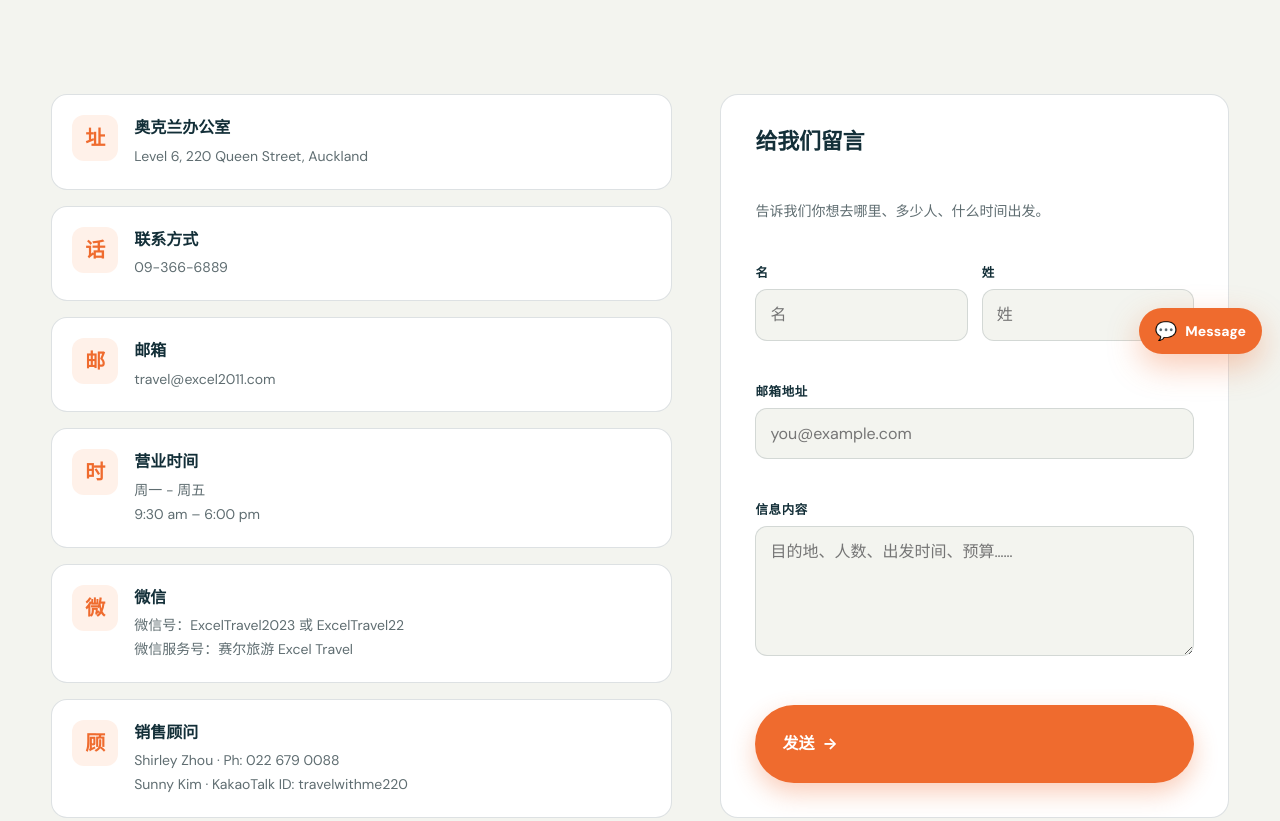
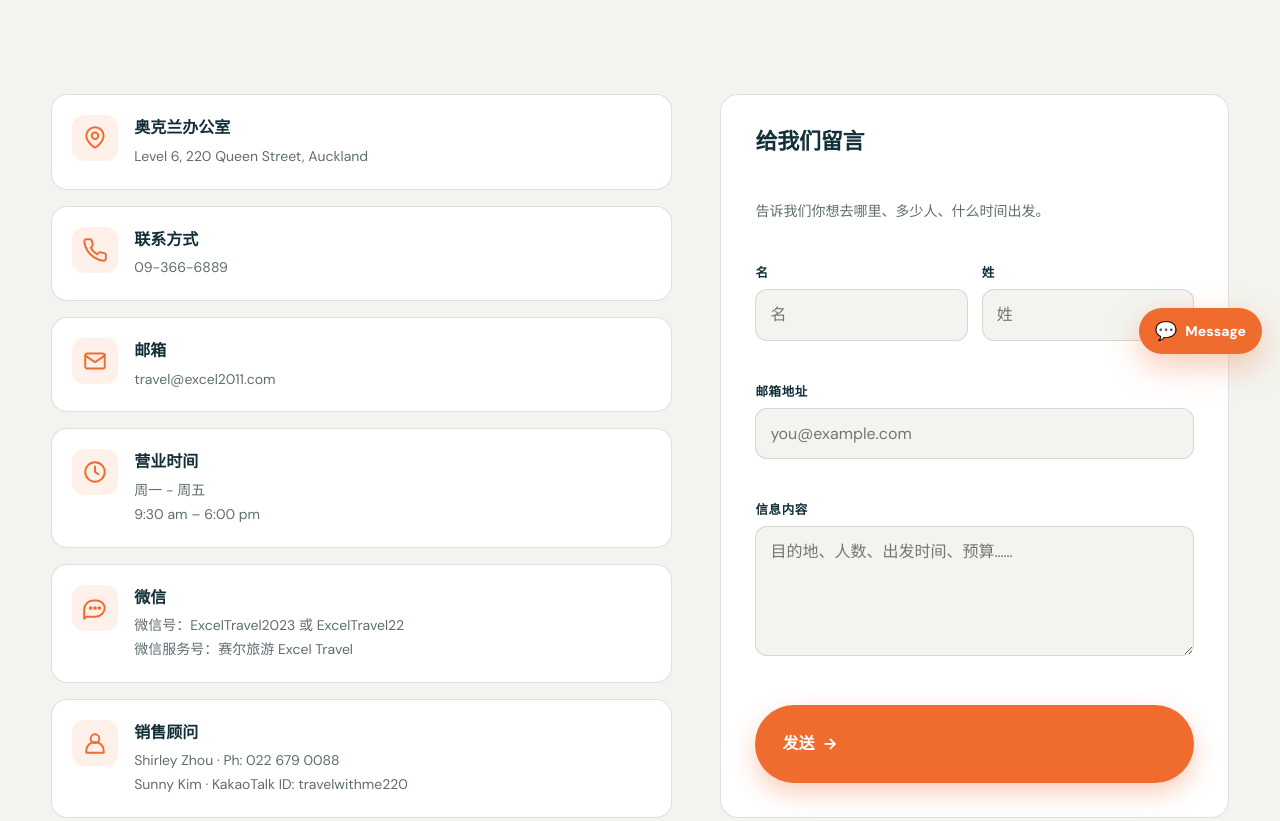
Before and after one commit to thirdmannz/exceltravel, a website: page contact.html in a window 1280 px wide. Shown: the part 428-1249 px from the top of the page. Drawn offline with Linux system fonts and the light colour scheme.

Commit message:
fix(contact): replace character badges with SVG icons
The six contact cards still used single Chinese characters (址/話/郵/時/微/顧)
as badge placeholders. Use the same inline stroke icons as the rest of the
site, and guard it in build tests for all three languages.

```diff
--- a/contact.html
+++ b/contact.html
@@ -84,27 +84,27 @@
         <div class="contact-grid">
           <div class="contact-info">
             <div class="info-card reveal">
-              <span class="info-icon" aria-hidden="true">址</span>
+              <span class="info-icon" aria-hidden="true"><svg width="26" height="26" viewBox="0 0 24 24" fill="none" stroke="currentColor" stroke-width="1.8" stroke-linecap="round" stroke-linejoin="round" focusable="false" aria-hidden="true"><path d="M20 10c0 6-8 11-8 11S4 16 4 10a8 8 0 1 1 16 0Z"/><circle cx="12" cy="10" r="3"/></svg></span>
               <div><strong>奥克兰办公室</strong><p>Level 6, 220 Queen Street, Auckland</p></div>
             </div>
             <div class="info-card reveal reveal-delay">
-              <span class="info-icon" aria-hidden="true">话</span>
+              <span class="info-icon" aria-hidden="true"><svg width="26" height="26" viewBox="0 0 24 24" fill="none" stroke="currentColor" stroke-width="1.8" stroke-linecap="round" stroke-linejoin="round" focusable="false" aria-hidden="true"><path d="M22 16.9v3a2 2 0 0 1-2.2 2 19.8 19.8 0 0 1-8.6-3.1 19.5 19.5 0 0 1-6-6A19.8 19.8 0 0 1 2.1 4.2 2 2 0 0 1 4.1 2h3a2 2 0 0 1 2 1.7c.1 1 .4 2 .7 2.9a2 2 0 0 1-.5 2.1L8 10a16 16 0 0 0 6 6l1.3-1.3a2 2 0 0 1 2.1-.5c.9.3 1.9.6 2.9.7a2 2 0 0 1 1.7 2Z"/></svg></span>
               <div><strong>联系方式</strong><p><a href="tel:+6493666889">09-366-6889</a></p></div>
             </div>
             <div class="info-card reveal">
-              <span class="info-icon" aria-hidden="true">邮</span>
+              <span class="info-icon" aria-hidden="true"><svg width="26" height="26" viewBox="0 0 24 24" fill="none" stroke="currentColor" stroke-width="1.8" stroke-linecap="round" stroke-linejoin="round" focusable="false" aria-hidden="true"><rect x="3" y="5" width="18" height="14" rx="2"/><path d="m3 7 9 6 9-6"/></svg></span>
               <div><strong>邮箱</strong><p><a href="mailto:travel@excel2011.com">travel@excel2011.com</a></p></div>
             </div>
             <div class="info-card reveal reveal-delay">
-              <span class="info-icon" aria-hidden="true">时</span>
+              <span class="info-icon" aria-hidden="true"><svg width="26" height="26" viewBox="0 0 24 24" fill="none" stroke="currentColor" stroke-width="1.8" stroke-linecap="round" stroke-linejoin="round" focusable="false" aria-hidden="true"><circle cx="12" cy="12" r="9"/><path d="M12 7v5l3 2"/></svg></span>
               <div><strong>营业时间</strong><p>周一 - 周五<br>9:30 am – 6:00 pm</p></div>
             </div>
             <div class="info-card reveal">
-              <span class="info-icon" aria-hidden="true">微</span>
+              <span class="info-icon" aria-hidden="true"><svg width="26" height="26" viewBox="0 0 24 24" fill="none" stroke="currentColor" stroke-width="1.8" stroke-linecap="round" stroke-linejoin="round" focusable="false" aria-hidden="true"><path d="M21 11.5a8.5 8.5 0 0 1-8.5 8.5H4l-2 2v-8.5A8.5 8.5 0 0 1 10.5 5H13a8 8 0 0 1 8 6.5Z"/><circle cx="8" cy="12" r=".8"/><circle cx="12" cy="12" r=".8"/><circle cx="16" cy="12" r=".8"/></svg></span>
               <div><strong>微信</strong><p>微信号：ExcelTravel2023 或 ExcelTravel22<br>微信服务号：赛尔旅游 Excel Travel</p></div>
             </div>
             <div class="info-card reveal reveal-delay">
-              <span class="info-icon" aria-hidden="true">顾</span>
+              <span class="info-icon" aria-hidden="true"><svg width="26" height="26" viewBox="0 0 24 24" fill="none" stroke="currentColor" stroke-width="1.8" stroke-linecap="round" stroke-linejoin="round" focusable="false" aria-hidden="true"><circle cx="12" cy="8" r="4"/><path d="M4 21v-2a8 8 0 0 1 16 0v2M4 21h16"/></svg></span>
               <div><strong>销售顾问</strong><p>Shirley Zhou · Ph: <a href="tel:+64226790088">022 679 0088</a><br>Sunny Kim · KakaoTalk ID: travelwithme220</p></div>
             </div>
           </div>
```
Also changed, not shown: tests/build.test.js (+14 -0 lines).
